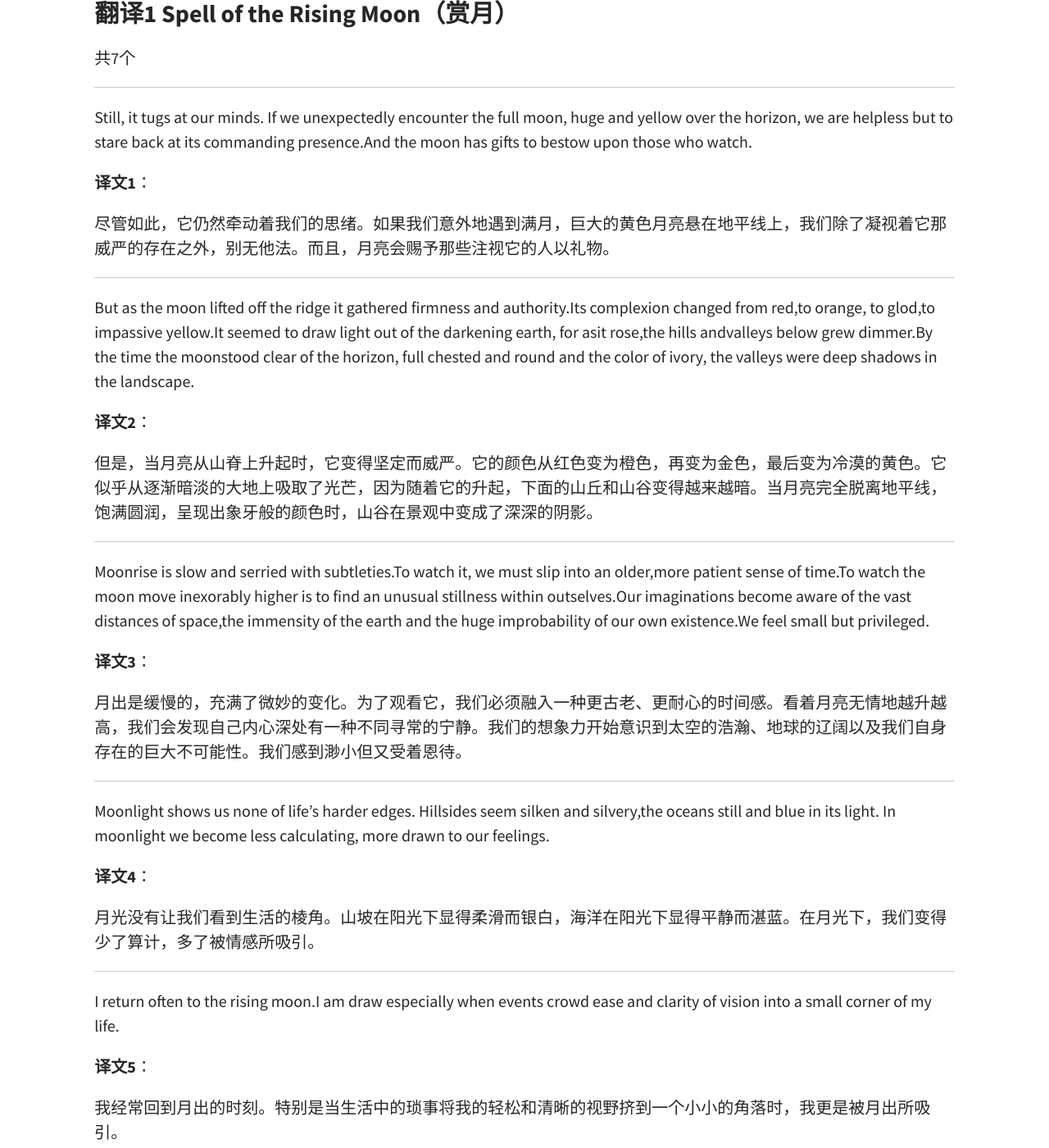
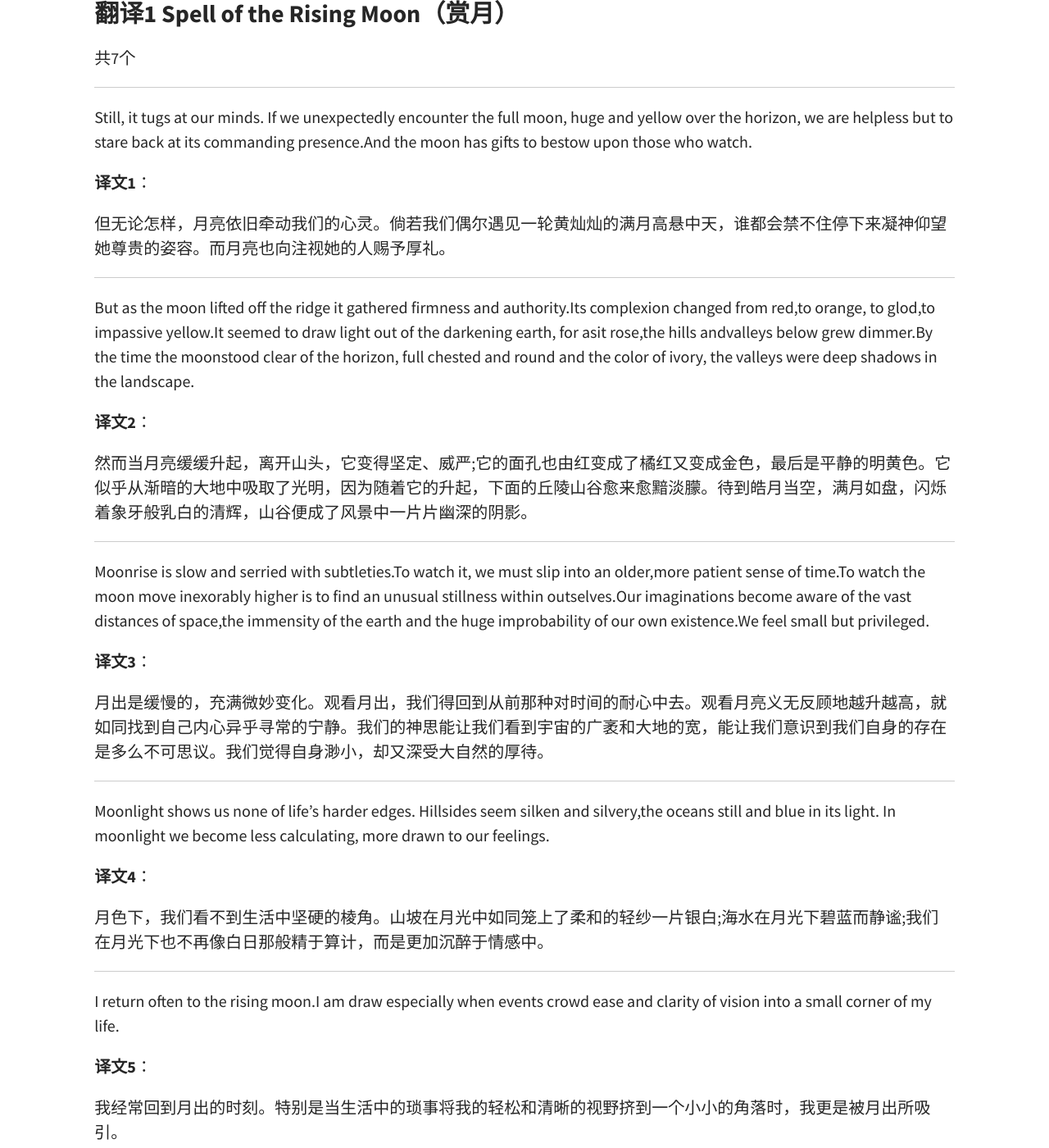
Before and after one commit to WolfRanok/WolfRanok.github.io, a Jekyll site: the page built from _posts/2024-9-19-wuhan-postgraduateEnglish.md, in a window 1280 px wide and 1400 px high, scrolled down 2714 px. Shown: the whole window at 82% size. Built offline with Jekyll 4.4.1, drawn with Linux system fonts in a browser that asks for light colours; some of the changed text lies outside the part shown.

Commit message:
Update 2024-9-19-wuhan-postgraduateEnglish.md

```diff
--- a/_posts/2024-9-19-wuhan-postgraduateEnglish.md
+++ b/_posts/2024-9-19-wuhan-postgraduateEnglish.md
@@ -72,7 +72,7 @@ Still,  it tugs at our minds. If we unexpectedly encounter the full moon, huge a
 
 **译文1**：
 
-尽管如此，它仍然牵动着我们的思绪。如果我们意外地遇到满月，巨大的黄色月亮悬在地平线上，我们除了凝视着它那威严的存在之外，别无他法。而且，月亮会赐予那些注视它的人以礼物。
+但无论怎样，月亮依旧牵动我们的心灵。倘若我们偶尔遇见一轮黄灿灿的满月高悬中天，谁都会禁不住停下来凝神仰望她尊贵的姿容。而月亮也向注视她的人赐予厚礼。
 
 ---
 
@@ -80,7 +80,7 @@ But as the moon lifted off the ridge it gathered firmness and authority.Its comp
 
 **译文2**：
 
-但是，当月亮从山脊上升起时，它变得坚定而威严。它的颜色从红色变为橙色，再变为金色，最后变为冷漠的黄色。它似乎从逐渐暗淡的大地上吸取了光芒，因为随着它的升起，下面的山丘和山谷变得越来越暗。当月亮完全脱离地平线，饱满圆润，呈现出象牙般的颜色时，山谷在景观中变成了深深的阴影。
+然而当月亮缓缓升起，离开山头，它变得坚定、威严;它的面孔也由红变成了橘红又变成金色，最后是平静的明黄色。它似乎从渐暗的大地中吸取了光明，因为随着它的升起，下面的丘陵山谷愈来愈黯淡朦。待到皓月当空，满月如盘，闪烁着象牙般乳白的清辉，山谷便成了风景中一片片幽深的阴影。
 
 ---
 
@@ -88,7 +88,7 @@ Moonrise is slow and serried with subtleties.To watch it, we must slip into an o
 
 **译文3**：
 
-月出是缓慢的，充满了微妙的变化。为了观看它，我们必须融入一种更古老、更耐心的时间感。看着月亮无情地越升越高，我们会发现自己内心深处有一种不同寻常的宁静。我们的想象力开始意识到太空的浩瀚、地球的辽阔以及我们自身存在的巨大不可能性。我们感到渺小但又受着恩待。
+月出是缓慢的，充满微妙变化。观看月出，我们得回到从前那种对时间的耐心中去。观看月亮义无反顾地越升越高，就如同找到自己内心异乎寻常的宁静。我们的神思能让我们看到宇宙的广袤和大地的宽，能让我们意识到我们自身的存在是多么不可思议。我们觉得自身渺小，却又深受大自然的厚待。
 
 ---
 
@@ -96,7 +96,7 @@ Moonlight shows us none of life's harder edges. Hillsides seem silken and silver
 
 **译文4**：
 
-月光没有让我们看到生活的棱角。山坡在阳光下显得柔滑而银白，海洋在阳光下显得平静而湛蓝。在月光下，我们变得少了算计，多了被情感所吸引。
+月色下，我们看不到生活中坚硬的棱角。山坡在月光中如同笼上了柔和的轻纱一片银白;海水在月光下碧蓝而静谧;我们在月光下也不再像白日那般精于算计，而是更加沉醉于情感中。
 
 ---
 
@@ -112,7 +112,7 @@ Lovers and poets find deeper meaning at night.We are all apt to pose deeper ques
 
 **译文6**：
 
-恋人和诗人在夜晚总能找到更深层的意义。我们都倾向于提出更深层次的问题——关于我们的起源和命运。我们沉迷于谜语之中，而不是沉迷于支配日间世界的非人格化的几何图形。我们变成了哲学家和神秘主义者。
+恋人和诗人在夜里能找到生活更深刻的意义。其实我们都爱问一些更加深刻的问题--我们从哪来?命运又将把我们带到何方?我们沉于谜团中，而不是那些统治着白天世界的刻板的条条框框。在夜里，我们都成了哲人和神秘主义者。
 
 ---
 
@@ -120,8 +120,7 @@ At moonrise, as we slow our minds to the pace of the heavens, enchanlment steals
 
 **译文7**：
 
-在月出之时，当我们放慢思绪，与天际的节奏同步时，我们被迷人的景象所征服。我们敞开心扉，运用那些白天被理智锁住的思维部分。我们听到远处古代猎人的低语，重新看到很久以前诗人和恋人的幻象。
-
+月出之时，当我们放慢自己的思想，让它跟随天国的脚步，一种心醉神迷的感觉就会流遍全身。我们会打开情感的窗口，会让白天被理智锁住的那部分思绪尽情奔涌。我们越过遥远的时空，听见远古猎人的低语，再次看到很久以前的恋人与诗人眼中的世界。
 
 ---
 ## 写作
```
